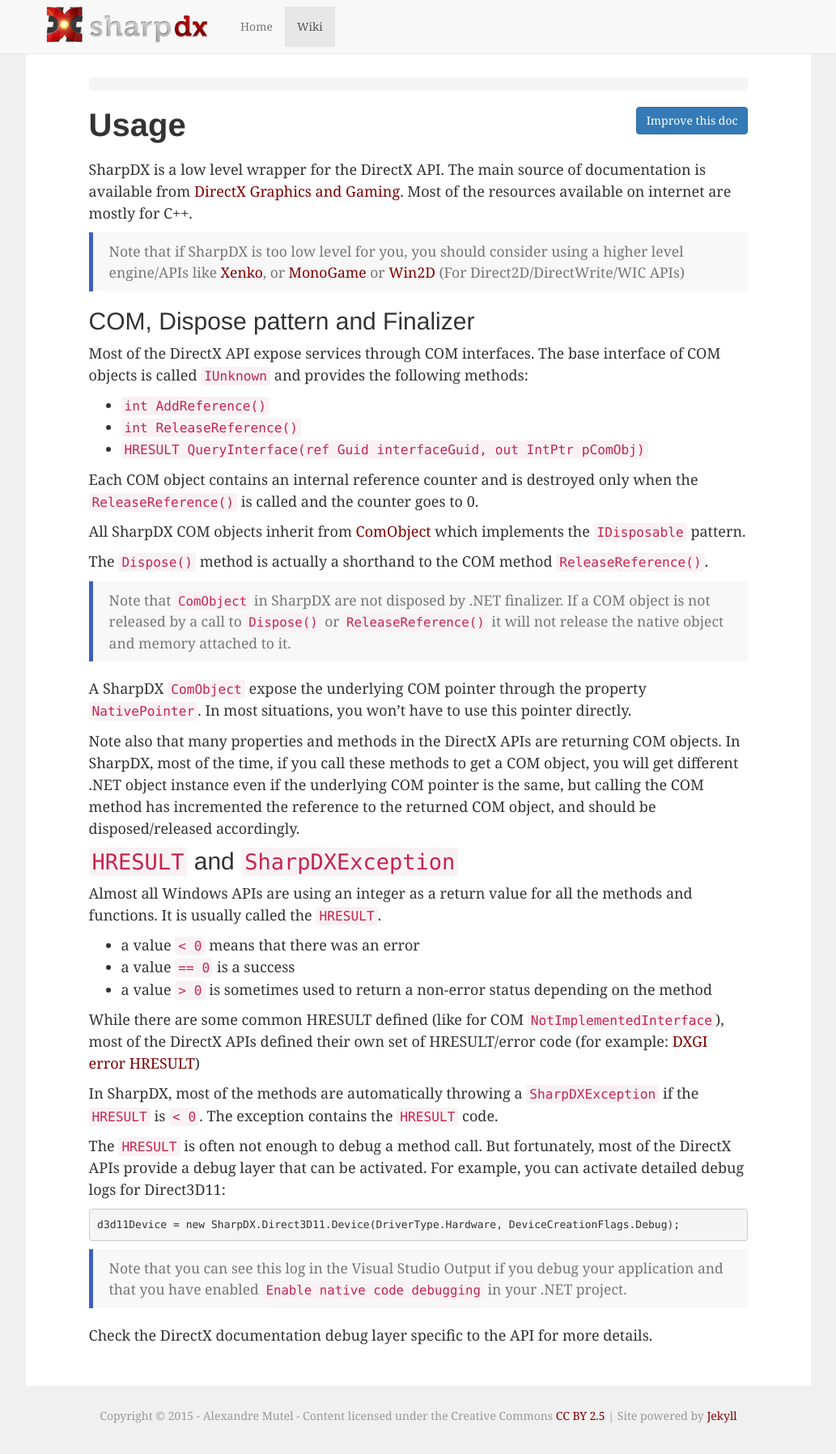
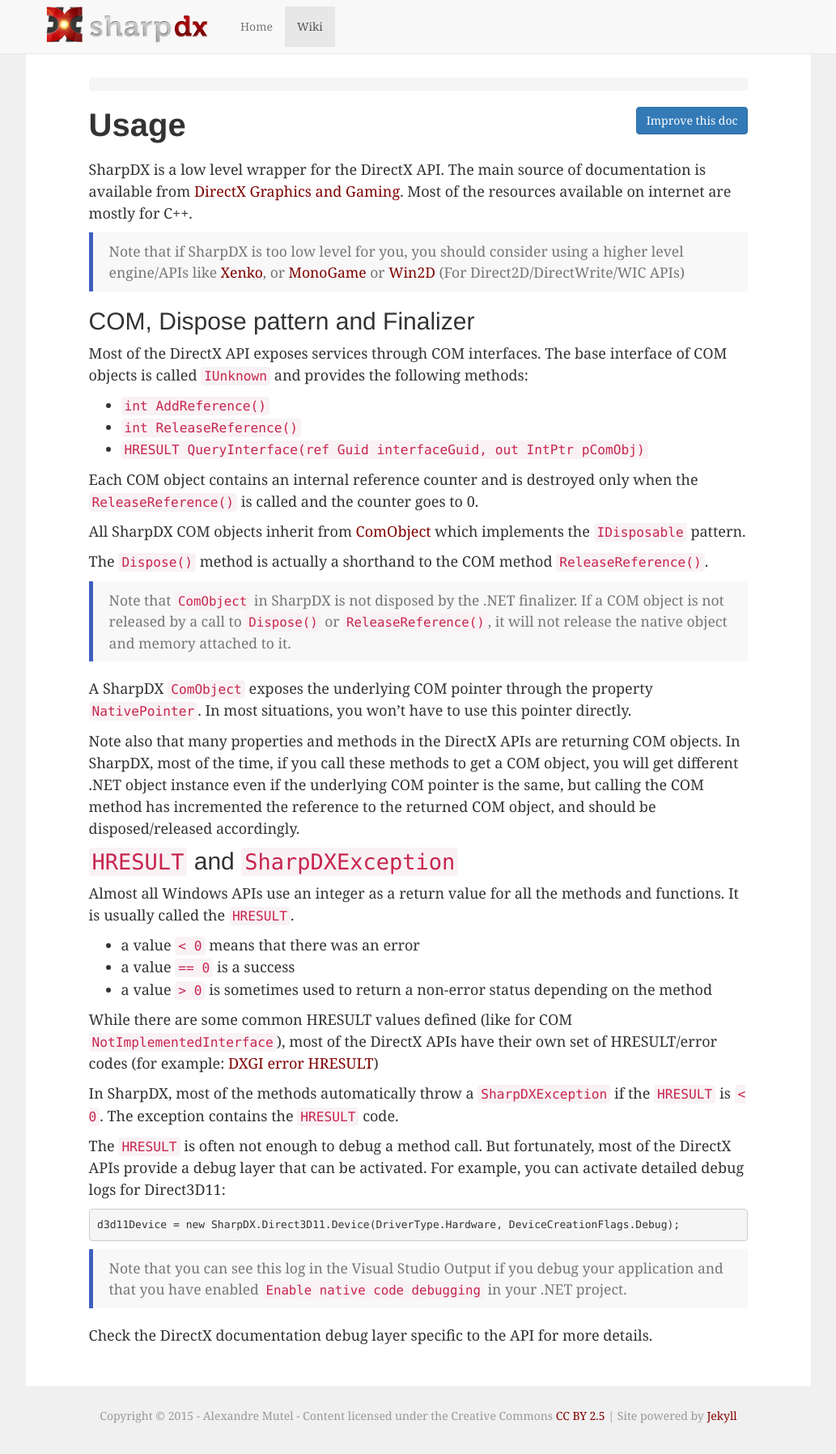
Before and after one commit to sharpdx/sharpdx.github.io, a Jekyll site: the page built from wiki/usage.md, in a window 1280 px wide. Shown: the whole page at 81% size, without its empty margins (123-1156 px from the left). Built offline with Jekyll 4.4.1, drawn with Linux system fonts in a browser that asks for light colours.

Commit message:
Fixed some minor grammar items.

```diff
--- a/wiki/usage.md
+++ b/wiki/usage.md
@@ -11,7 +11,7 @@ SharpDX is a low level wrapper for the DirectX API. The main source of documenta
 
 ## COM, Dispose pattern and Finalizer
 
-Most of the DirectX API expose services through COM interfaces. The base interface of COM objects is called `IUnknown` and provides the following methods:
+Most of the DirectX API exposes services through COM interfaces. The base interface of COM objects is called `IUnknown` and provides the following methods:
 
 - `int AddReference()`
 - `int ReleaseReference()`
@@ -23,23 +23,23 @@ All SharpDX COM objects inherit from [ComObject](https://github.com/sharpdx/Shar
 
 The `Dispose()` method is actually a shorthand to the COM method `ReleaseReference()`.
 
-> Note that `ComObject` in SharpDX are not disposed by .NET finalizer. If a COM object is not released by a call to `Dispose()` or `ReleaseReference()` it will not release the native object and memory attached to it.
+> Note that `ComObject` in SharpDX is not disposed by the .NET finalizer. If a COM object is not released by a call to `Dispose()` or `ReleaseReference()`, it will not release the native object and memory attached to it.
 
-A SharpDX `ComObject` expose the underlying COM pointer through the property `NativePointer`. In most situations, you won't have to use this pointer directly.
+A SharpDX `ComObject` exposes the underlying COM pointer through the property `NativePointer`. In most situations, you won't have to use this pointer directly.
 
 Note also that many properties and methods in the DirectX APIs are returning COM objects. In SharpDX, most of the time, if you call these methods to get a COM object, you will get different .NET object instance even if the underlying COM pointer is the same, but calling the COM method has incremented the reference to the returned COM object, and should be disposed/released accordingly.
 
 ## `HRESULT` and `SharpDXException`
 
-Almost all Windows APIs are using an integer as a return value for all the methods and functions. It is usually called the `HRESULT`.
+Almost all Windows APIs use an integer as a return value for all the methods and functions. It is usually called the `HRESULT`.
 
 - a value `< 0` means that there was an error
 - a value `== 0` is a success
 - a value `> 0` is sometimes used to return a non-error status depending on the method
 
-While there are some common HRESULT defined (like for COM `NotImplementedInterface`), most of the DirectX APIs defined their own set of HRESULT/error code (for example: [DXGI error HRESULT](https://msdn.microsoft.com/en-us/library/windows/desktop/bb509553%28v=vs.85%29.aspx))
+While there are some common HRESULT values defined (like for COM `NotImplementedInterface`), most of the DirectX APIs have their own set of HRESULT/error codes (for example: [DXGI error HRESULT](https://msdn.microsoft.com/en-us/library/windows/desktop/bb509553%28v=vs.85%29.aspx))
 
-In SharpDX, most of the methods are automatically throwing a `SharpDXException` if the `HRESULT` is `< 0`. The exception contains the `HRESULT` code.
+In SharpDX, most of the methods automatically throw a `SharpDXException` if the `HRESULT` is `< 0`. The exception contains the `HRESULT` code.
 
 The `HRESULT` is often not enough to debug a method call. But fortunately, most of the DirectX APIs provide a debug layer that can be activated. For example, you can activate detailed debug logs for Direct3D11:
 
```
